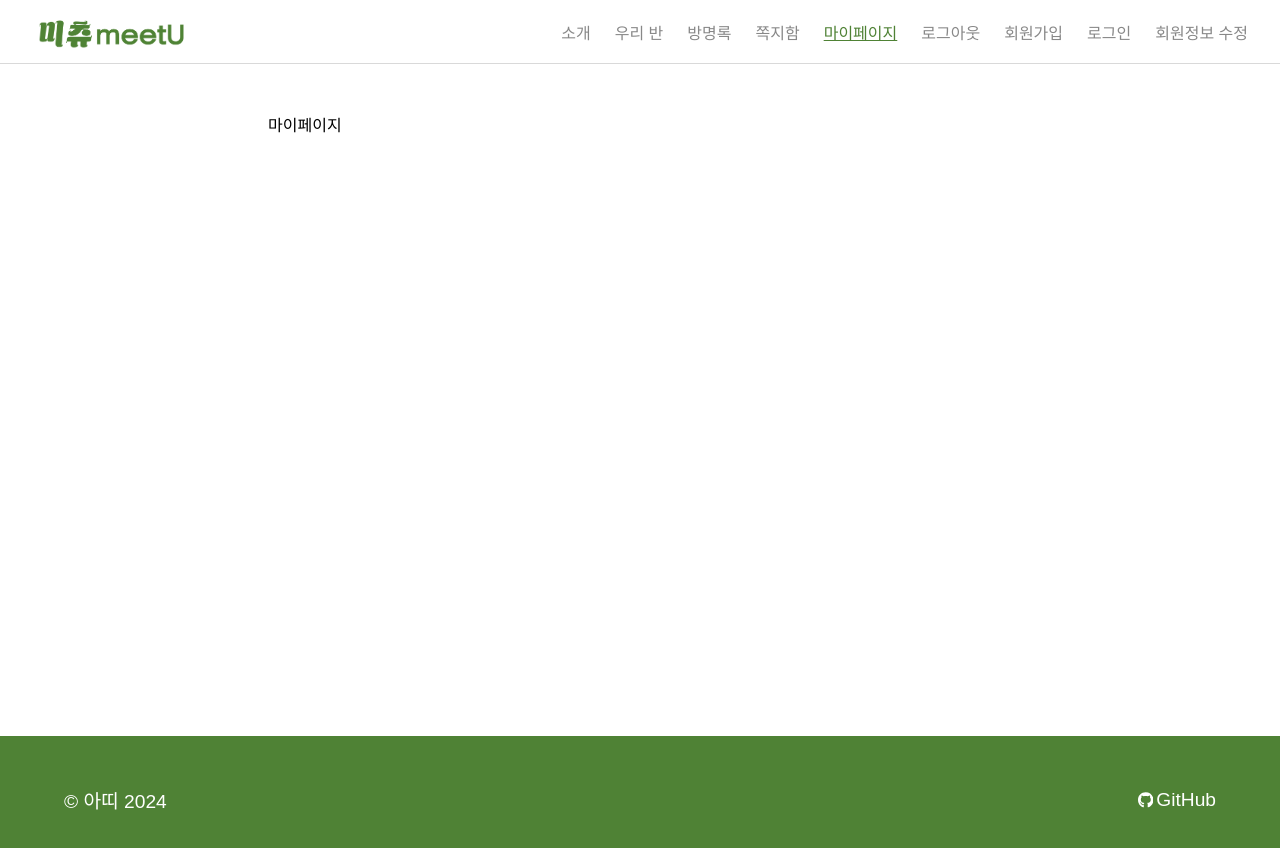
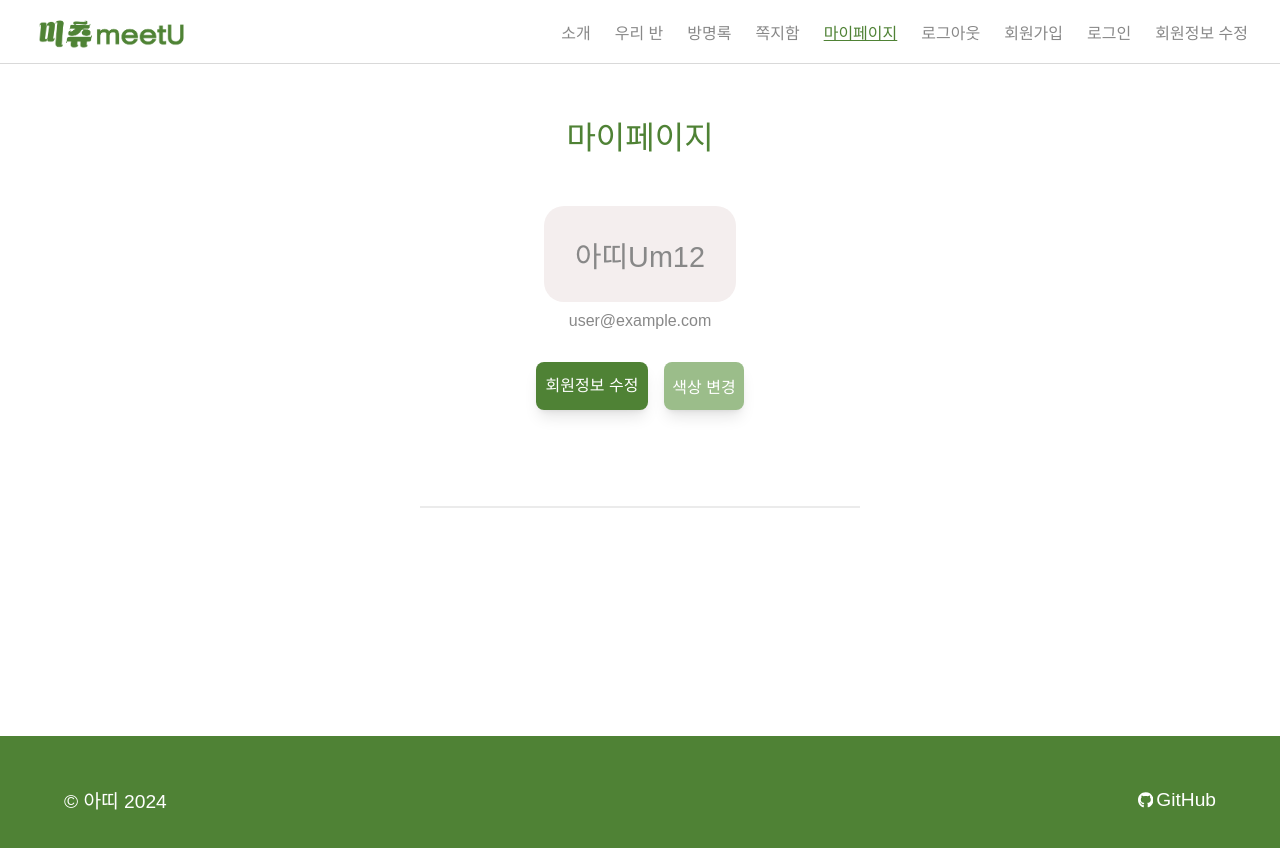
Before and after one commit to haebinPark/meetU, a React (Create React App) app in the folder Client/: page /mypage in a window 1280 px wide. Shown: the top 848 px of the page. Built offline with nearby package versions, Linux system fonts and the light colour scheme; a web font is replaced by a local one.

Commit message:
[FE]✨Feat : 마이페이지 프로필, 정보변경 section 마크업 & CSS 구현 #29

```diff
--- a/Client/src/pages/MyPage/MyPage.jsx
+++ b/Client/src/pages/MyPage/MyPage.jsx
@@ -1,5 +1,61 @@
+import { styled } from "styled-components";
+import { useState } from "react";
+import MemberLayout from "../../layout/MemberLayout.jsx";
+import PageTitle from "../../components/Common/PageTitle.jsx";
+import MyPageSection from "../../components/MyPage/MyPageSection.jsx";
+import MyPageProfile from "../../components/MyPage/MyPageProfile.jsx";
+import MyPageChangeInfo from "../../components/MyPage/MyPageChangeInfo.jsx";
+
+const DivisionLine = styled.hr`
+  width: 100%;
+  border: 1px solid var(--box-gray);
+`;
+
 function MyPage() {
-  return "마이페이지";
+  const [userInfo, setUserInfo] = useState({
+    userId: 12345,
+    email: "user@example.com",
+    nickName: "아띠Um12",
+    mbti: "INTJ",
+    interests: ["CODING", "TREVEL", "MUSIC"],
+  });
+  const [styleCode, setStyleCode] = useState("#f4eeee");
+  const [openColorPalette, setOpenColoPalette] = useState(false);
+
+  const handleColorPalette = (e) => {
+    e.preventDefault();
+    setOpenColoPalette(!openColorPalette);
+  };
+
+  const handleStyleCode = (e) => {
+    setStyleCode(e.target.value);
+  };
+
+  return (
+    <MemberLayout>
+      <PageTitle pageTitle="마이페이지" />
+      {/* 프로필 */}
+      <MyPageSection sectionTite="프로필">
+        <MyPageProfile userInfo={userInfo} styleCode={styleCode} />
+      </MyPageSection>
+
+      {/* 회원정보 수정 */}
+      <MyPageSection sectionTite="회원정보 수정" height="7rem">
+        <MyPageChangeInfo
+          openColorPalette={openColorPalette}
+          handleColorPalette={handleColorPalette}
+          styleCode={styleCode}
+          handleStyleCode={handleStyleCode}
+        />
+      </MyPageSection>
+
+      {/* 구분선 */}
+      <DivisionLine />
+
+      {/* 친구추천 */}
+      <MyPageSection sectionTite="친구 추천"></MyPageSection>
+    </MemberLayout>
+  );
 }
 
 export default MyPage;
```
